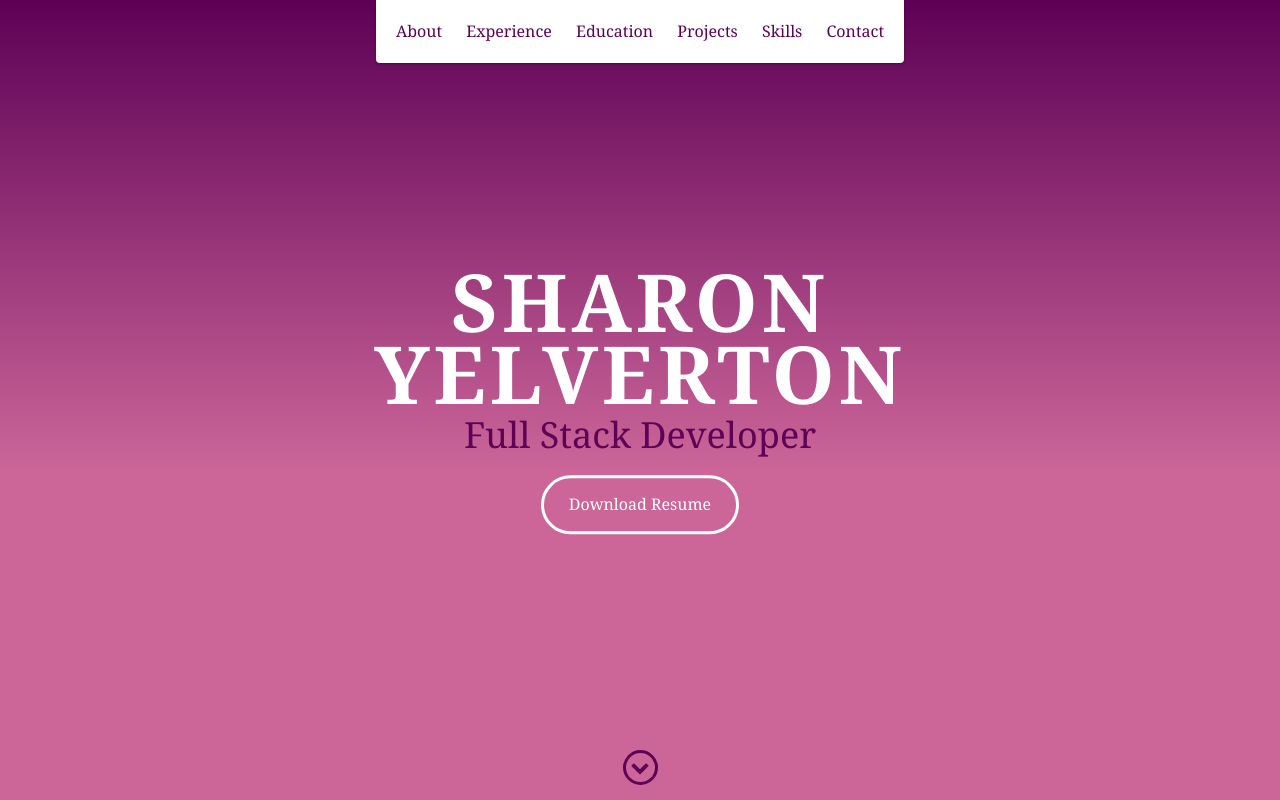
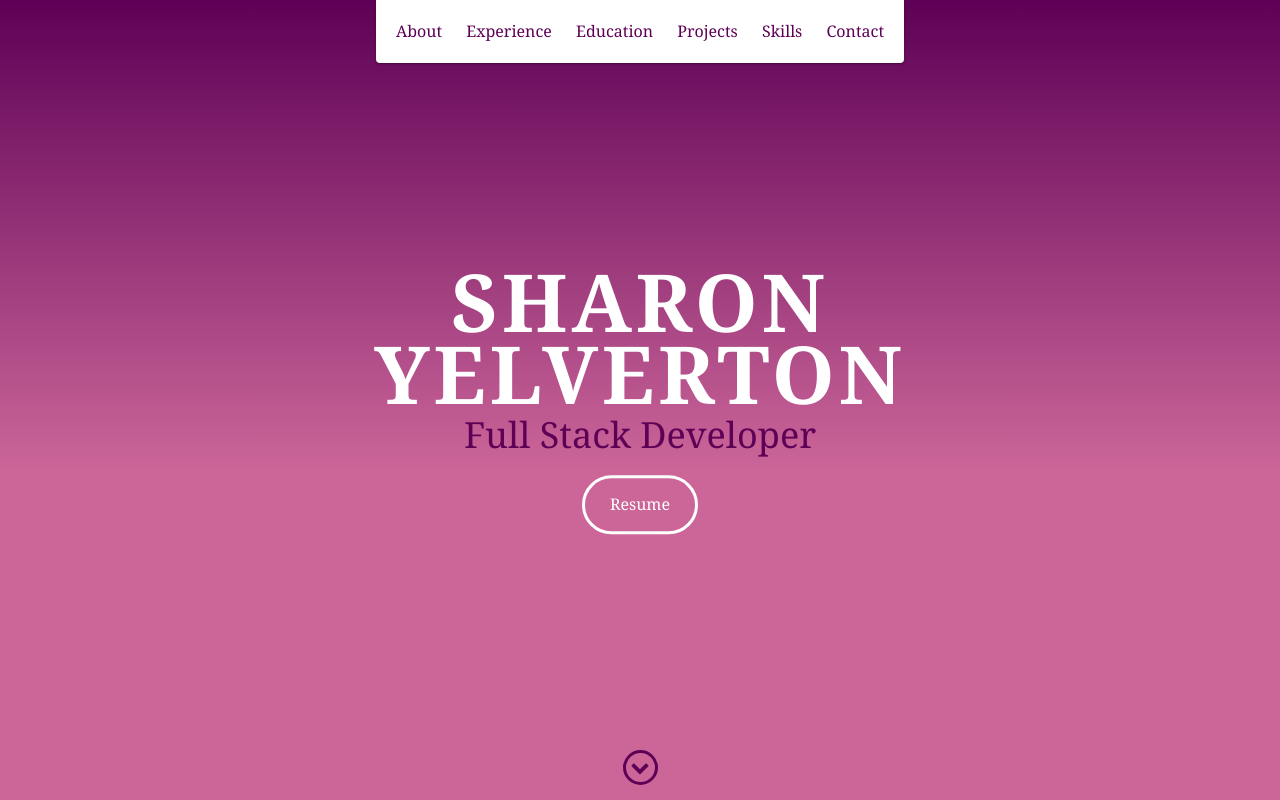
Before and after one commit to Sharonyel/portfolio, a plain HTML site: page index.html in a window 1280 px wide. Shown: the top 800 px of the page. Drawn offline with nearby package versions, Linux system fonts and the light colour scheme.

Commit message:
adding pdf resume

```diff
--- a/index.html
+++ b/index.html
@@ -51,8 +51,8 @@
         <div id="lead-content">
             <h1>Sharon Yelverton</h1>
             <h2>Full Stack Developer</h2>
-            <a href="#"
-                class="btn-rounded-white">Download Resume</a>
+            <a href="SharonYelvertonResume.pdf"
+                class="btn-rounded-white">Resume</a>
         </div>
         <!-- End #lead-content -->
 
```
Also changed, not shown: images/project.jpg (deleted), 2 other files.
